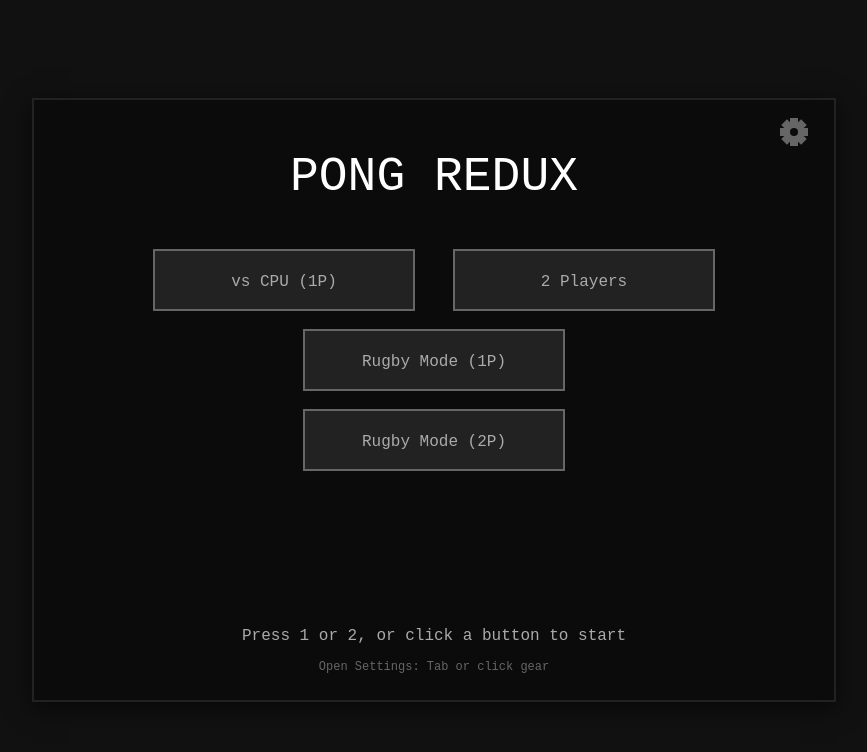
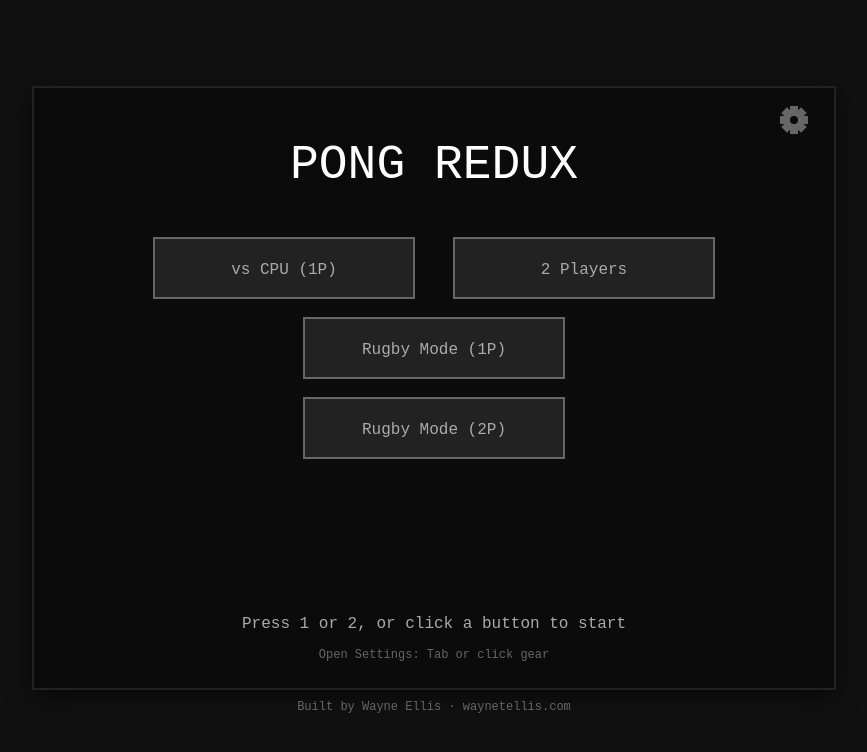
Before and after one commit to footnote42/pong-redux, a website: page index.html in a window 1280 px wide. Shown: the whole page, without its empty margins (206-1073 px from the left). Drawn offline with Linux system fonts and the light colour scheme.

Commit message:
feat: link back to waynetellis.com
Closes #5

Co-Authored-By: Claude Opus 5.5 <noreply@anthropic.com>
Claude-Session: https://claude.ai/code/session_014XQzJeHnLsJfAxVXuwQuEo

```diff
--- a/index.html
+++ b/index.html
@@ -8,6 +8,7 @@
 </head>
 <body>
   <canvas id="gameCanvas" width="800" height="600"></canvas>
+  <a class="credit-link" href="https://waynetellis.com/workshop/projects">Built by Wayne Ellis · waynetellis.com</a>
   <script type="module">
     import { createGame } from './src/main.js';
 
--- a/styles.css
+++ b/styles.css
@@ -5,6 +5,7 @@ html, body {
   margin: 0;
   background: #111;
   display: flex;
+  flex-direction: column;
   align-items: center;
   justify-content: center;
 }
@@ -14,3 +15,17 @@ canvas {
   image-rendering: pixelated;
   border: 2px solid #222;
 }
+
+.credit-link {
+  margin-top: 10px;
+  font-family: monospace;
+  font-size: 12px;
+  color: #666;
+  text-decoration: none;
+}
+
+.credit-link:hover,
+.credit-link:focus {
+  color: #aaa;
+  text-decoration: underline;
+}
```
